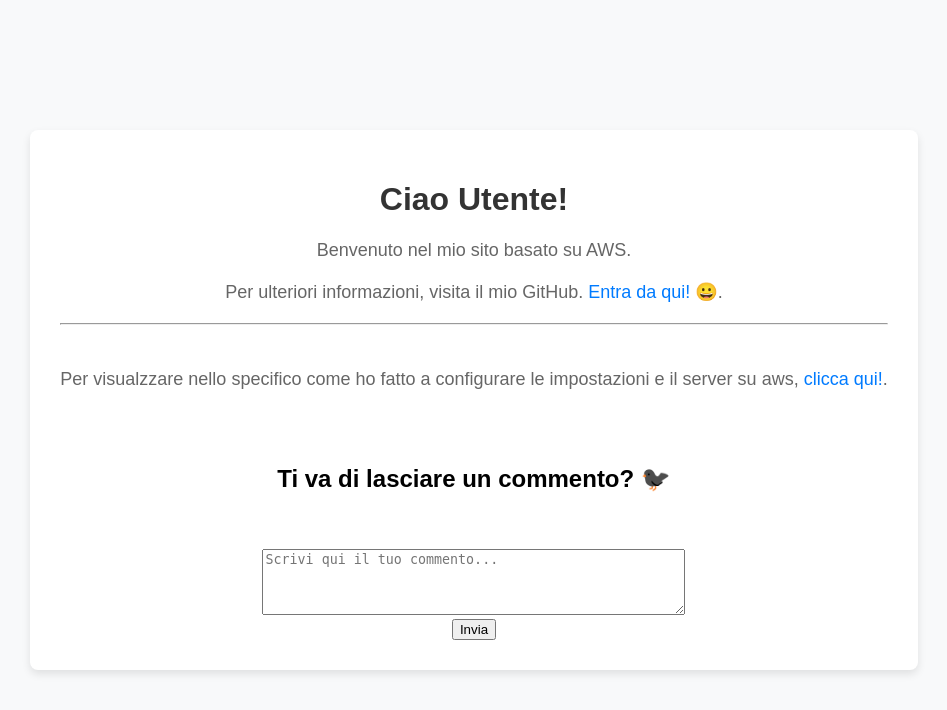
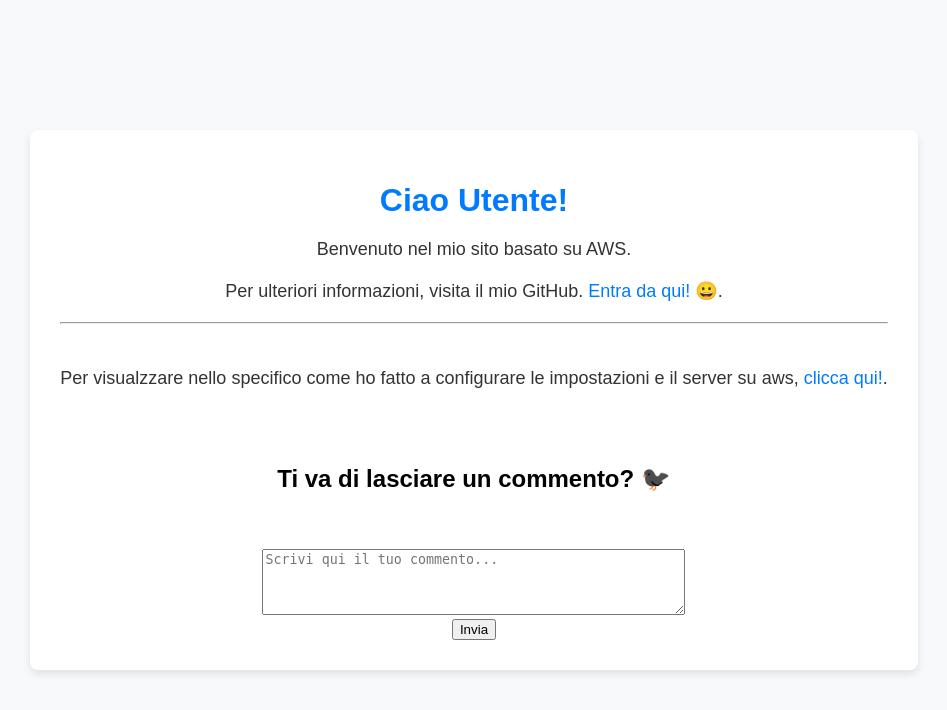
Before and after one commit to Cuco22/progetto_AWS, a PHP site: page /sitoAWS.php in a window 1280 px wide. Shown: the top 710 px of the page, without its empty margins (166-1113 px from the left). Run offline with PHP 8.4, Linux system fonts and the light colour scheme; data that the repository does not hold is empty.

Commit message:
Update style_custom.css

```diff
--- a/aws_progetto/css/style_custom.css
+++ b/aws_progetto/css/style_custom.css
@@ -18,17 +18,18 @@ body {
 
 h1 {
     font-size: 32px;
-    color: #333333;
+    color: #007bff; /* Colore blu per l'intestazione */
+    margin-bottom: 20px;
 }
 
 p {
     font-size: 18px;
-    color: #666666;
+    color: #333333; /* Colore testo principale */
     margin-bottom: 20px;
 }
 
 .success-message {
-    color: #007bff;
+    color: #007bff; /* Colore blu per i messaggi di successo */
 }
 
 a {
```
